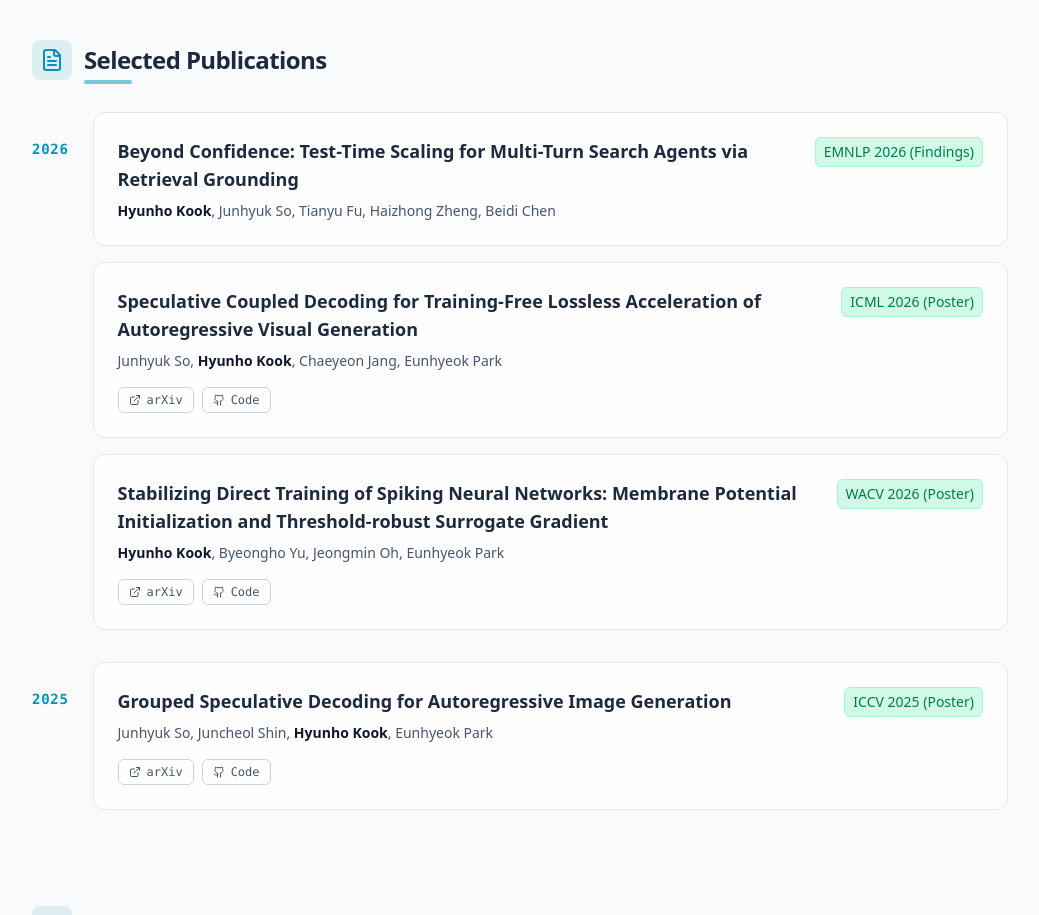
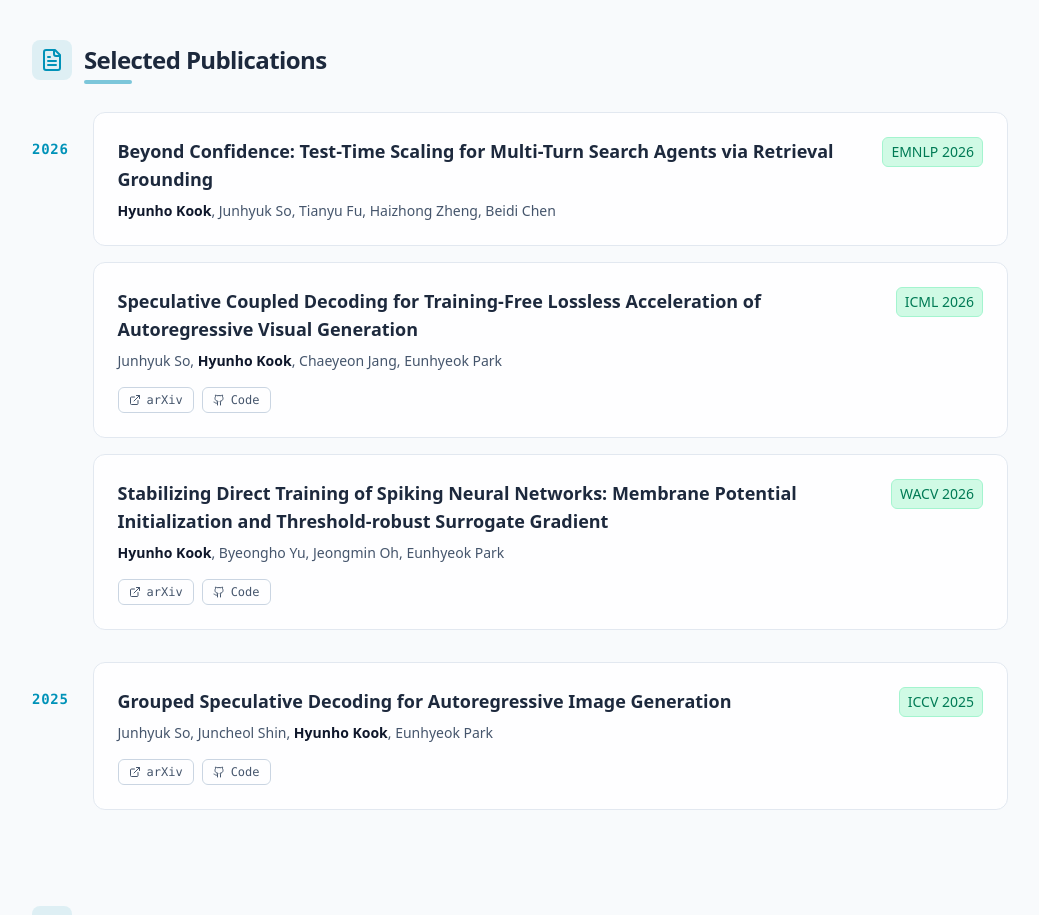
Before and after one commit to kookhh0827/kookhh0827.github.io, a React (Vite) app: page / in a window 1280 px wide. Shown: the part 1260-2175 px from the top of the page, without its empty margins (120-1159 px from the left). Built offline with nearby package versions, Linux system fonts and the light colour scheme.

Commit message:
Drop Findings/Poster suffixes from publication venues
Co-Authored-By: Claude Opus 5 <noreply@anthropic.com>
Claude-Session: https://claude.ai/code/session_01AVshzFH1tnWD3agWiEtSLV

```diff
--- a/src/data/resumeData.js
+++ b/src/data/resumeData.js
@@ -74,7 +74,7 @@ export const resumeData = {
     {
       title: "Beyond Confidence: Test-Time Scaling for Multi-Turn Search Agents via Retrieval Grounding",
       authors: "**Hyunho Kook**, Junhyuk So, Tianyu Fu, Haizhong Zheng, Beidi Chen",
-      venue: "EMNLP 2026 (Findings)",
+      venue: "EMNLP 2026",
       year: 2026,
       status: "accepted",
       links: {}
@@ -82,7 +82,7 @@ export const resumeData = {
     {
       title: "Speculative Coupled Decoding for Training-Free Lossless Acceleration of Autoregressive Visual Generation",
       authors: "Junhyuk So, **Hyunho Kook**, Chaeyeon Jang, Eunhyeok Park",
-      venue: "ICML 2026 (Poster)",
+      venue: "ICML 2026",
       year: 2026,
       status: "accepted",
       links: {
@@ -93,7 +93,7 @@ export const resumeData = {
     {
       title: "Stabilizing Direct Training of Spiking Neural Networks: Membrane Potential Initialization and Threshold-robust Surrogate Gradient",
       authors: "**Hyunho Kook**, Byeongho Yu, Jeongmin Oh, Eunhyeok Park",
-      venue: "WACV 2026 (Poster)",
+      venue: "WACV 2026",
       year: 2026,
       status: "accepted",
       links: {
@@ -104,7 +104,7 @@ export const resumeData = {
     {
       title: "Grouped Speculative Decoding for Autoregressive Image Generation",
       authors: "Junhyuk So, Juncheol Shin, **Hyunho Kook**, Eunhyeok Park",
-      venue: "ICCV 2025 (Poster)",
+      venue: "ICCV 2025",
       year: 2025,
       status: "accepted",
       links: {
```
